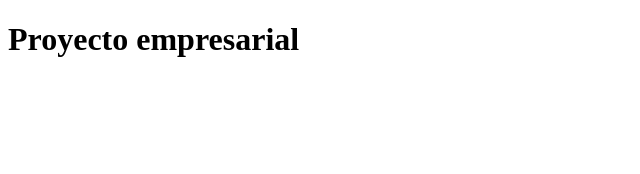
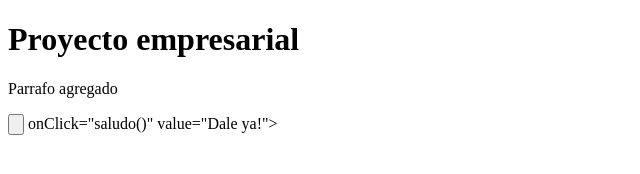
Before and after one commit to psiconeurowords/ProyectoPNW, a plain HTML site: page index.html in a window 1280 px wide. Shown: the whole page, without its empty margins (0-640 px from the left). Drawn offline with Linux system fonts and the light colour scheme.

Commit message:
Saludo javascript agregado

```diff
--- a/index.html
+++ b/index.html
@@ -6,8 +6,13 @@
     <meta name="viewport" content="width=device-width, initial-scale=1.0">
     <title>Document</title>
     <link href"css/estilos.css" rel="stylesheet" type="text/css">
+
+    <script sr="js/javascript.js>"></script>
 </head>
 <body>
 <h1>Proyecto empresarial</h1>
+<p>Parrafo agregado</p>
+
+<input type="button"> onClick="saludo()" value="Dale ya!">
 </body>
 </html>
--- a/js/javascript.js
+++ b/js/javascript.js
@@ -0,0 +1,5 @@
+// JavaScript Document
+
+function saludo (){
+    alert ("hola ke ase?");
+}
```
